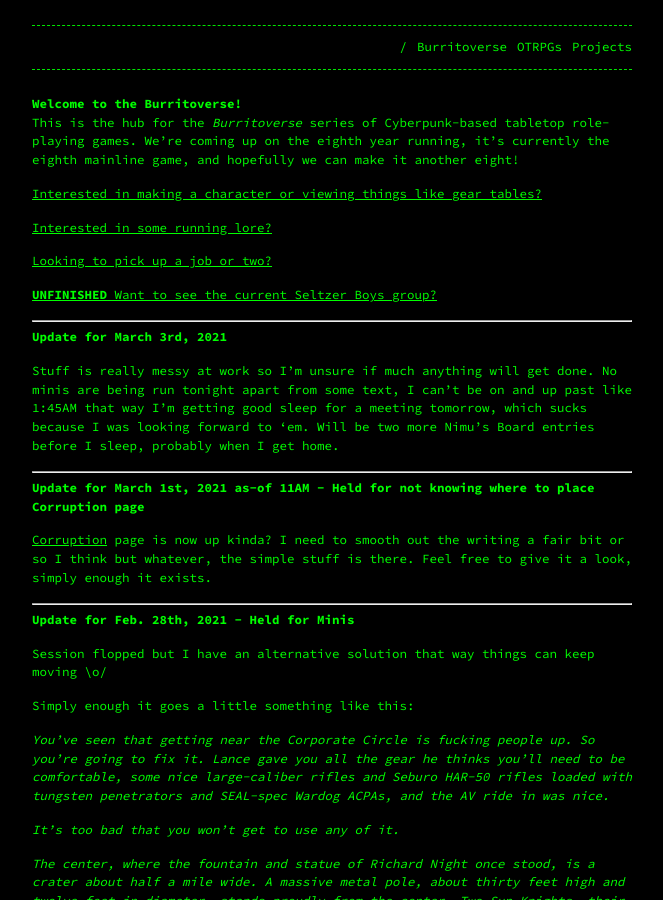
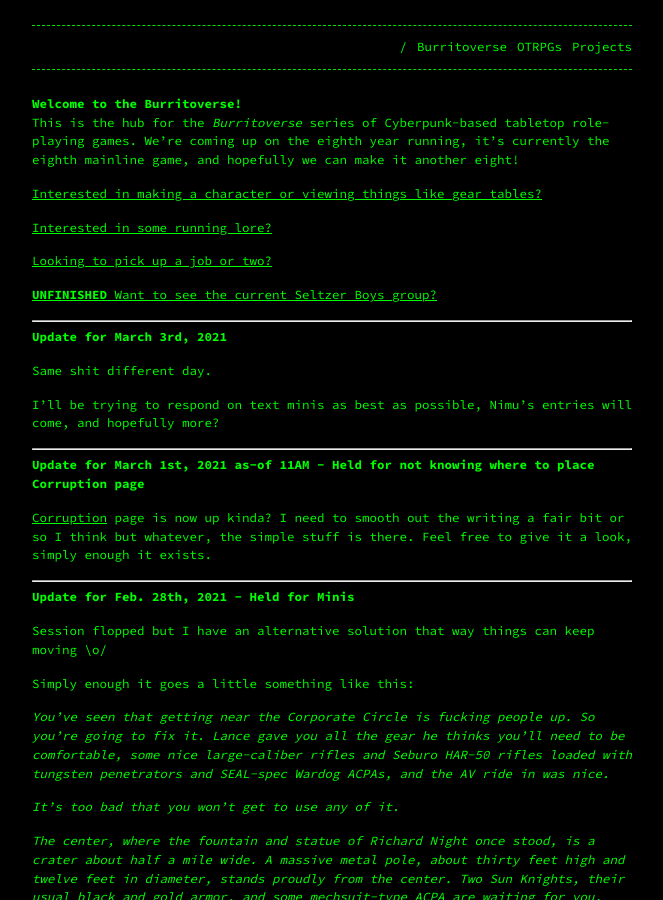
Before and after one commit to Terwilliger69105/69105.github.io, a Jekyll site: the page built from burritoverse.md, in a window 1280 px wide and 900 px high. Shown: the whole window, without its empty margins (308-971 px from the left). Built offline with Jekyll 4.4.1, drawn with Linux system fonts in a browser that asks for light colours; our own code applies the rules of GitHub Pages for plain Markdown files; some of the changed text lies outside the part shown.

Commit message:
Update burritoverse.md

```diff
--- a/burritoverse.md
+++ b/burritoverse.md
@@ -19,7 +19,9 @@ This is the hub for the *Burritoverse* series of Cyberpunk-based tabletop role-p
 
 **Update for March 3rd, 2021**
 
-Stuff is really messy at work so I'm unsure if much anything will get done. No minis are being run tonight apart from some text, I can't be on and up past like 1:45AM that way I'm getting good sleep for a meeting tomorrow, which sucks because I was looking forward to 'em. Will be two more Nimu's Board entries before I sleep, probably when I get home.
+Same shit different day.
+
+I'll be trying to respond on text minis as best as possible, Nimu's entries will come, and hopefully more?
 
 ---
 
```
Also changed, not shown: other parts of burritoverse.md (+1 -1 lines).
